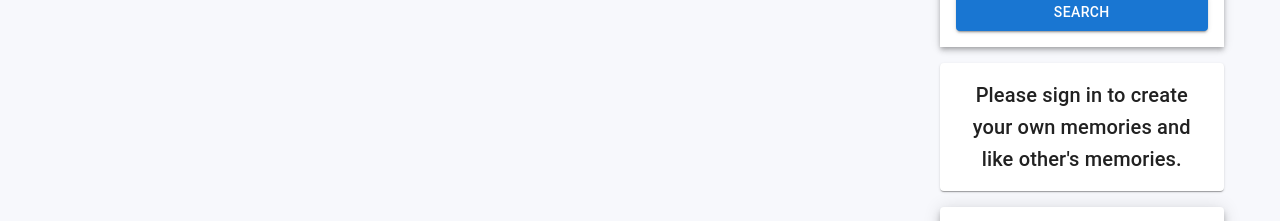
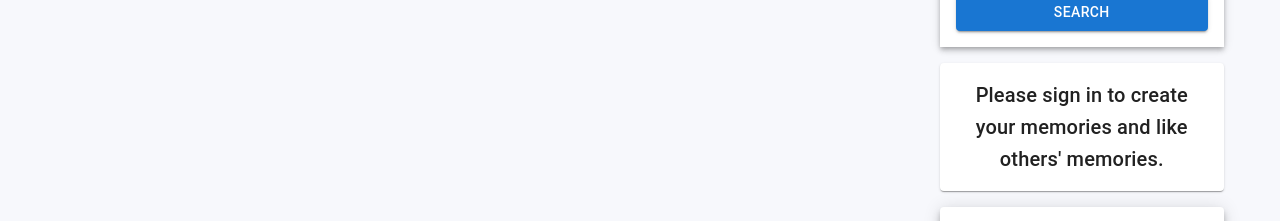
Before and after one commit to Cursed-Ninja/Memories-Frontend, a React (Create React App) app: page /posts in a window 1280 px wide. Shown: the part 310-531 px from the top of the page. Built offline with nearby package versions, Linux system fonts and the light colour scheme; no server answers.

Commit message:
Minor change

```diff
--- a/src/components/form/Form.js
+++ b/src/components/form/Form.js
@@ -66,8 +66,8 @@ const Form = ({ currentId, setCurrentId }) => {
   if (!user?.result?.name) {
     return (
       <Paper className="paper">
-        <Typography variant="h6" align="center">
-          Please sign in to create your own memories and like other's memories.
+        <Typography variant="h6" align="center" elevation={6}>
+          Please sign in to create your memories and like others' memories.
         </Typography>
       </Paper>
     );
```
